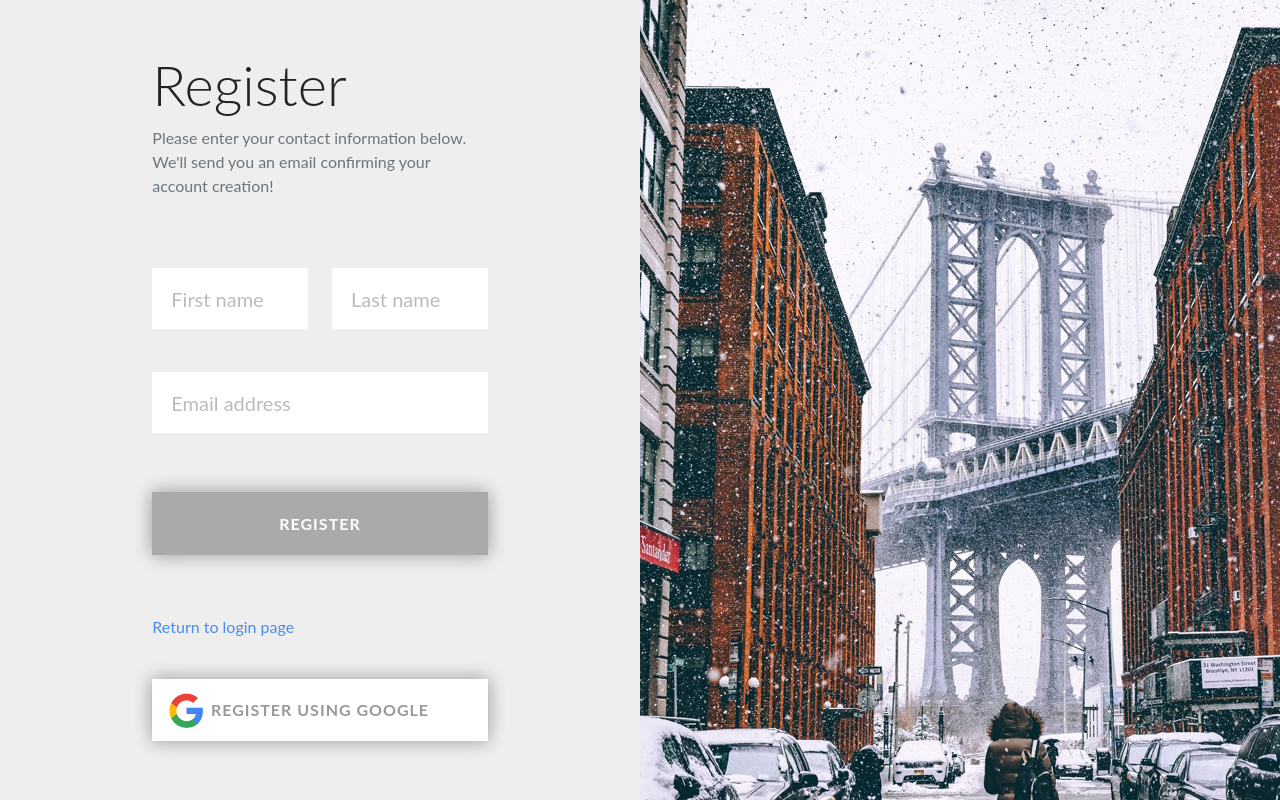
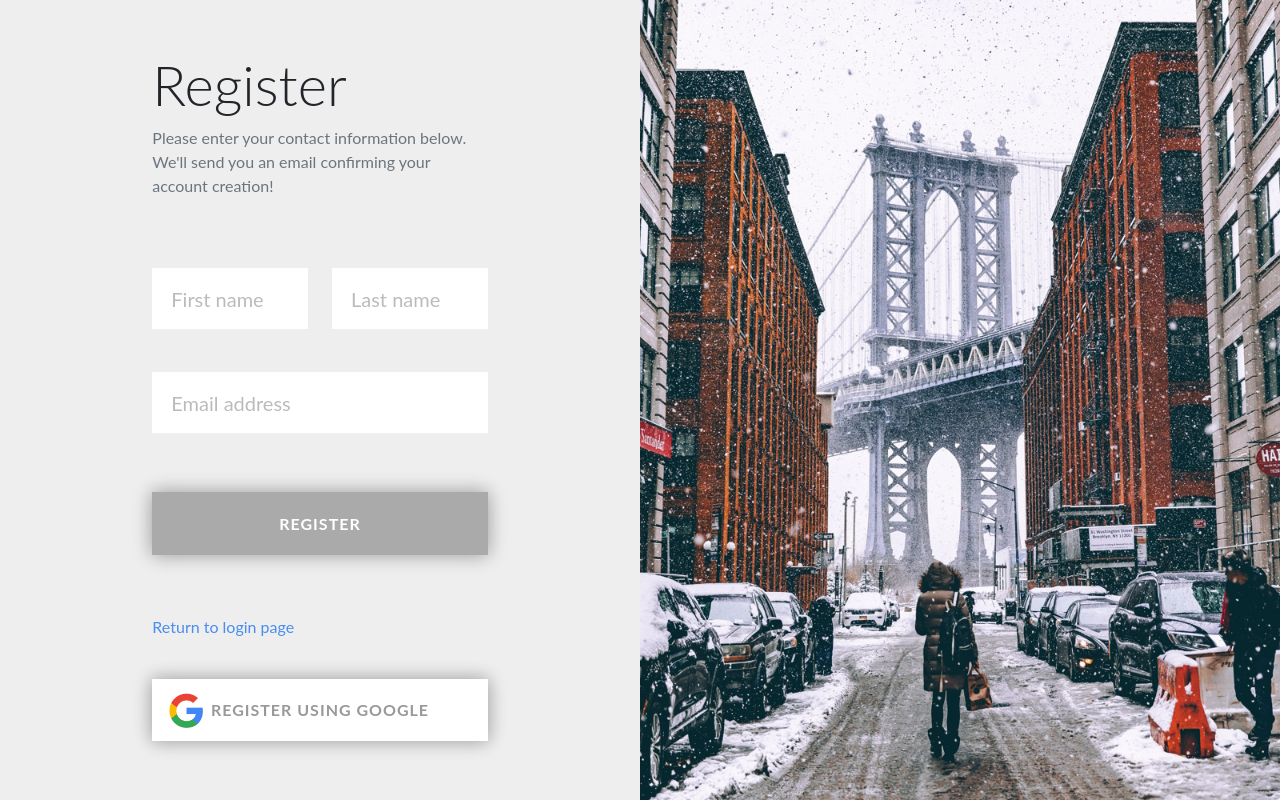
Before and after one commit to mixmaster929/Hammerbeam.Web, a Next.js app: page /register in a window 1280 px wide. Built offline with nearby package versions, Linux system fonts and the light colour scheme; no server answers.

Commit message:
Continued trying to implement magic pixel

```diff
--- a/src/contexts/useApi.tsx
+++ b/src/contexts/useApi.tsx
@@ -297,7 +297,8 @@ export function AuthenticationProvider({ children }: {children:any}) {
   }
 
   const setEmailReceived = async (uniqueID: string): Promise<string> => {
-    return await instance.get(`/content/email/${uniqueID}/received`);
+    instance.get(`/content/email/${uniqueID}/received`);
+    return "";
   }
 
   return (
--- a/src/styles/globals.css
+++ b/src/styles/globals.css
@@ -133,9 +133,9 @@ form.form-error .input-container label {
 }
 
 .unauth-container .bg-image {
-  background-size: cover;
-  background-position: center center;
-  background-repeat: no-repeat;
+  background-size: cover !important;
+  background-position: center center !important;
+  background-repeat: no-repeat !important;
 }
 
 #register form
```
Also changed, not shown: public/pixel.png (added), src/pages/email/[uniqueID].tsx (line endings or trailing spaces).
